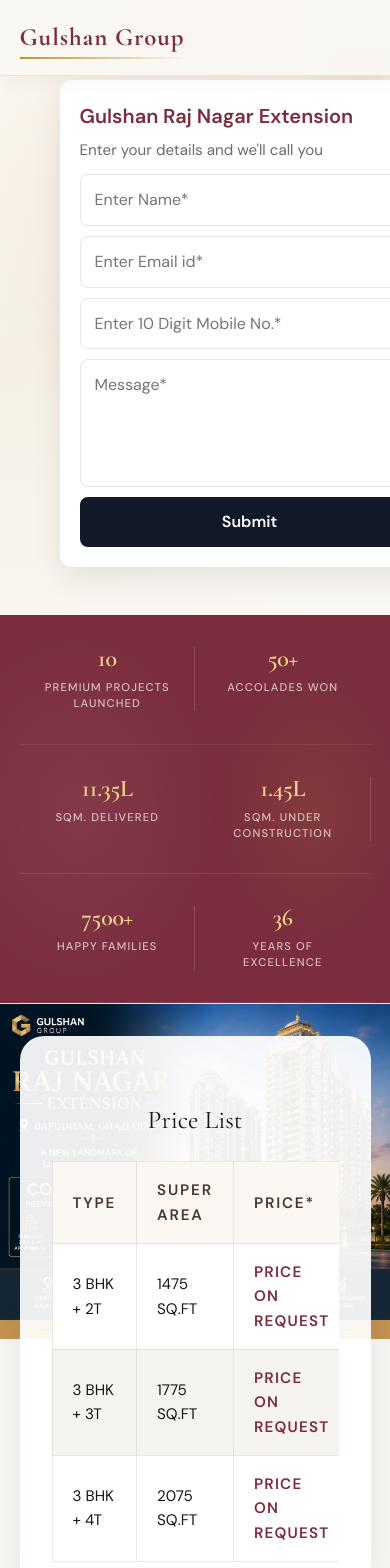
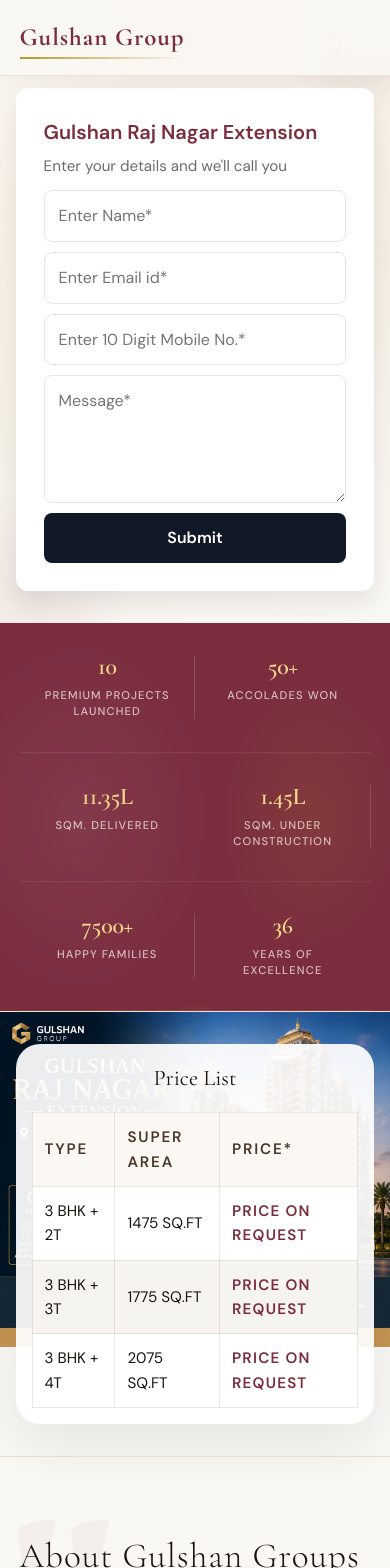
Before and after one commit to TYAGimanu1/gulshangroup, a Next.js app: page / in a window 390 px wide. Shown: the top 1568 px of the page. Built offline with nearby package versions, Linux system fonts and the light colour scheme.

Commit message:
responsive

```diff
--- a/styles/home.module.css
+++ b/styles/home.module.css
@@ -1248,8 +1248,8 @@
 
 @media (max-width: 768px) {
   .hero {
-    min-height: 70vh;
-    padding: 6rem 5vw 4rem;
+    min-height: auto;
+    padding: 4rem 5vw 2rem;
   }
 
   .hero::before {
@@ -1266,28 +1266,55 @@
     left: -80px;
   }
 
-  .heroTitle {
-    font-size: clamp(2.5rem, 8vw, 3.5rem);
+  .heroInner {
+    grid-template-columns: 1fr;
+    gap: 1.5rem;
   }
 
-  .heroSubtitle {
-    font-size: clamp(0.95rem, 2vw, 1.1rem);
+  .heroLeft,
+  .heroRight {
+    width: 100%;
+  }
+
+  .heroOverlayText {
+    position: relative;
+    left: auto;
+    bottom: auto;
+    top: auto;
+    transform: none;
+    color: #1A1410;
+    text-align: center;
     max-width: 100%;
+    padding: 0 1rem;
+  }
+
+  .heroOverlayText h1,
+  .heroOverlayText p {
+    margin-left: auto;
+    margin-right: auto;
+  }
+
+  .leadCard {
+    padding: 1.75rem;
+    box-shadow: 0 12px 24px rgba(0,0,0,0.08);
   }
 
   .priceSection {
-    height: auto;
-    min-height: 400px;
+    min-height: auto;
     padding: 3rem 5vw;
   }
 
-  .priceSection::before {
-    font-size: 8rem;
-    opacity: 0.025;
+  .priceContent {
+    padding: 1.5rem;
   }
 
-  .priceHeading {
-    font-size: clamp(1.8rem, 4vw, 2.5rem);
+  .priceTable th,
+  .priceTable td {
+    padding: 0.9rem 0.9rem;
+  }
+
+  .priceTable {
+    font-size: 0.92rem;
   }
 
   .navLinks { display: none; }
@@ -1302,28 +1329,40 @@
 
 @media (max-width: 480px) {
   .hero {
-    min-height: 60vh;
-    padding: 5rem 5vw 3rem;
+    min-height: auto;
+    padding: 4rem 4vw 2rem;
   }
 
   .hero::before {
-    width: 200px;
-    height: 200px;
-    top: -80px;
-    right: -80px;
+    width: 180px;
+    height: 180px;
+    top: -60px;
+    right: -60px;
   }
 
-  .hero::after {
-    display: none;
+  .heroOverlayText {
+    position: relative;
+    left: auto;
+    top: auto;
+    transform: none;
+    padding: 0;
+    color: #1A1410;
+    text-align: center;
+  }
+
+  .heroLeft,
+  .heroRight {
+    width: 100%;
   }
 
   .heroTitle {
-    font-size: clamp(2rem, 7vw, 2.8rem);
+    font-size: clamp(1.8rem, 10vw, 2.4rem);
   }
 
   .heroSubtitle {
-    font-size: 0.9rem;
-    line-height: 1.5;
+    font-size: 0.95rem;
+    line-height: 1.6;
+    max-width: 100%;
   }
 
   .titleSmall {
@@ -1332,21 +1371,35 @@
   }
 
   .priceSection {
-    min-height: 350px;
-    padding: 2rem 5vw;
+    min-height: auto;
+    padding: 2rem 4vw;
+  }
+
+  .priceContent {
+    padding: 1rem;
   }
 
   .priceSection::before {
-    font-size: 5rem;
+    font-size: 4rem;
+    top: 20px;
   }
 
   .priceHeading {
-    font-size: 1.6rem;
-    margin-top: 2rem;
+    font-size: 1.4rem;
+    margin-bottom: 1rem;
   }
 
-  .priceNote {
-    font-size: 0.7rem;
+  .priceTable th,
+  .priceTable td {
+    padding: 0.75rem 0.75rem;
+  }
+
+  .priceTable {
+    font-size: 0.85rem;
+  }
+
+  .priceTableWrapper {
+    overflow-x: auto;
   }
 
   .statsContainer { grid-template-columns: 1fr 1fr; }
```
